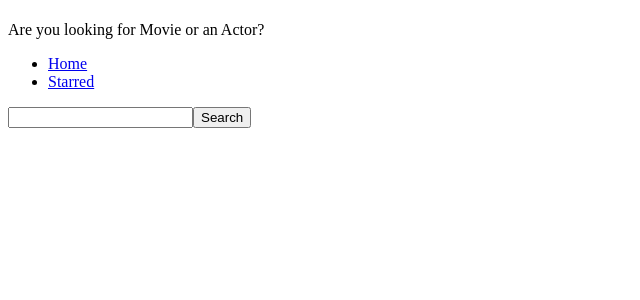
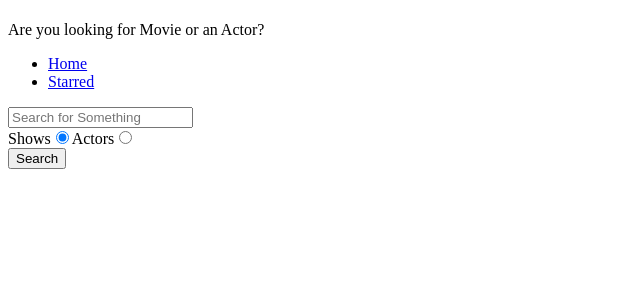
Before and after one commit to 221910313003/box-office, a React (Create React App) app: page / in a window 1280 px wide. Shown: the top 300 px of the page, without its empty margins (0-640 px from the left). Built offline with nearby package versions, Linux system fonts and the light colour scheme.

Commit message:
added search option

```diff
--- a/src/pages/Home.js
+++ b/src/pages/Home.js
@@ -5,11 +5,13 @@
 export const Home = () => {
   const [input, setinput] = useState('');
   const [results, setresult] = useState(null);
+  const [searchOption, setSearchOption] = useState('shows');
+
+  const isShowsSearch = searchOption === 'shows';
 
   const onSearch = () => {
-    apiGet(`shows?q=${input}`).then(result => {
+    apiGet(`/search/${searchOption}?q=${input}`).then(result => {
       setresult(result);
-      console.log(result);
     });
   };
 
@@ -23,19 +25,21 @@
     }
   };
 
+  const onRadioChange = ev => {
+    setSearchOption(ev.target.value);
+  };
+
   const renderResults = () => {
     if (results && results.length === 0) {
       return <div>No results</div>;
     }
 
     if (results && results.length > 0) {
-      return (
-        <div>
-          {results.map(item => (
-            <div key={item.show.id}>{item.show.name}</div>
-          ))}
-        </div>
-      );
+      return results[0].show
+        ? results.map(item => <div key={item.show.id}>{item.show.name}</div>)
+        : results.map(item => (
+            <div key={item.person.id}>{item.person.name}</div>
+          ));
     }
 
     return null;
@@ -45,11 +49,37 @@
     <MainPageLayout>
       <input
         type="text"
+        placeholder="Search for Something"
         onChange={onINputChange}
         onKeyDown={onKeyDown}
         value={input}
       />
-      <button tupe="button" onClick={onSearch}>
+
+      <div>
+        <label htmlFor="show-search">
+          Shows
+          <input
+            id="show-search"
+            type="radio"
+            value="shows"
+            checked={isShowsSearch}
+            onChange={onRadioChange}
+          />
+        </label>
+
+        <label htmlFor="actors-search">
+          Actors
+          <input
+            id="actors-search"
+            type="radio"
+            value="people"
+            checked={!isShowsSearch}
+            onChange={onRadioChange}
+          />
+        </label>
+      </div>
+
+      <button type="button" onClick={onSearch}>
         Search
       </button>
       {renderResults()}
```
